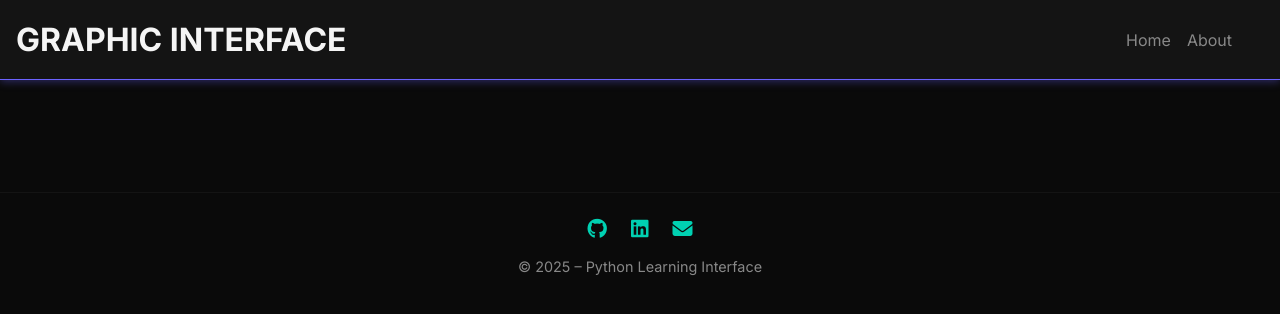
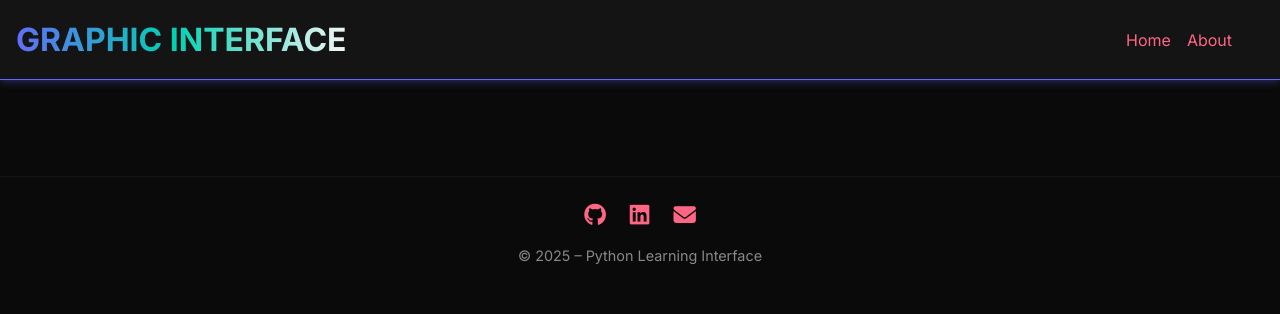
Before and after one commit to CejasLucas/python-practices-llcejas, a Python web app: template src/main/WebApp/templates/home.html in a window 1280 px wide. Shown: the top 314 px of the page. Run offline with Jinja, Linux system fonts and the light colour scheme; the template is opened without the code that fills it, so the values that code supplies are empty.

Commit message:
Cambie el estilo de la terminal xterm

```diff
--- a/src/main/WebApp/static/javascript/terminal.js
+++ b/src/main/WebApp/static/javascript/terminal.js
@@ -1,7 +1,7 @@
 document.addEventListener("DOMContentLoaded", () => {
 
     const term = new Terminal({
-        theme: { background: '#000000', foreground: '#4B8BBE', cursor: '#4B8BBE' },
+        theme: { background: '#0A0A0A', foreground: '#00D1B2', cursor: '#00D1B2' },
         fontFamily: 'Fira Mono, monospace',
         fontSize: 14
     });
--- a/src/main/WebApp/static/style/main.css
+++ b/src/main/WebApp/static/style/main.css
@@ -46,7 +46,11 @@ header h1 {
     padding-left: 1rem;
     font-weight: 700;
     font-size: 2rem;
-    color: var(--white-color);
+    background: linear-gradient(90deg, var(--color-zero), var(--color-primary), var(--white-color));
+    -webkit-background-clip: text;
+    -webkit-text-fill-color: transparent;
+    background-clip: text;
+    color: transparent;
 }
 
 
@@ -62,11 +66,11 @@ header nav a {
     font-weight: 500;
     text-decoration: none;
     transition: color 0.2s ease;
-    color: var(--gray-colorbis);
+    color: var(--color-secondary);
 }
 
 header nav a:hover {
-    color: var(--color-secondary);
+    color: var(--gray-colorbis);
 }
 
 
@@ -76,7 +80,6 @@ footer {
     text-align: center;
     padding: 1rem;
     border-top: 1px solid var(--gray-color);
-    margin-top: 1rem;
     color: var(--gray-colorbis);
     font-size: 0.9rem;
 }
@@ -90,13 +93,13 @@ footer {
 }
 
 .social-links a {
-    color: var(--color-primary);
-    font-size: 1.25rem;
+    color: var(--color-secondary);
+    font-size: 1.4rem;
     transition: color 0.3s ease, transform 0.25s ease, text-shadow 0.3s ease;
 }
 
 .social-links a:hover {
-    color: var(--color-secondary);
+    color: var(--gray-colorbis);
     transform: scale(1.15);
-    text-shadow: 0 0 10px var(--color-secondary);
+    text-shadow: 0 0 10px var(--gray-colorbis);
 }
--- a/src/main/WebApp/static/style/practice.css
+++ b/src/main/WebApp/static/style/practice.css
@@ -68,7 +68,7 @@ a:hover {
     display: block;
     text-align: center;
     margin-top: 2rem;
-    color: var(--color-primary);
+    color: var(--white-color);
     font-weight: 500;
     text-decoration: none;
 }
--- a/src/main/WebApp/static/style/task.css
+++ b/src/main/WebApp/static/style/task.css
@@ -35,7 +35,7 @@ body {
     border-radius: 8px;
     overflow: auto;
     border: 2px solid var(--color-primary);
-    box-shadow: 0 6px 16px var(--color-zero);
+    box-shadow: 0 6px 16px var(--color-primary);
     margin: 1rem;
     padding: 1rem;
     font-size: 1.1em;
@@ -66,7 +66,7 @@ body {
 
 #url a {
     font-size: 14px;
-    color: var(--color-zero);
+    color: var(--color-primary);
     text-decoration: none;
     font-weight: bold;
 }
```
